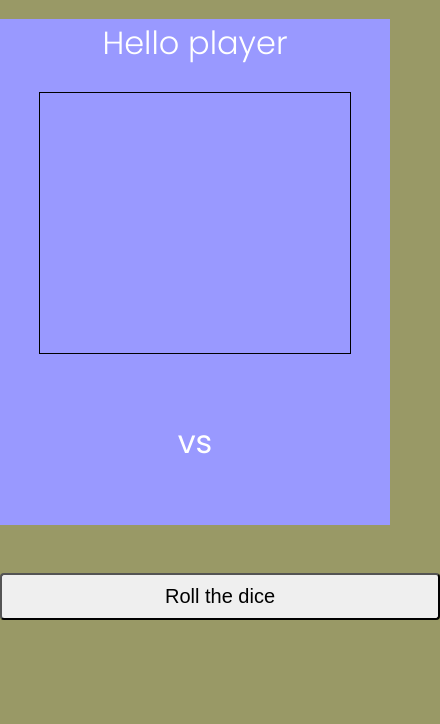
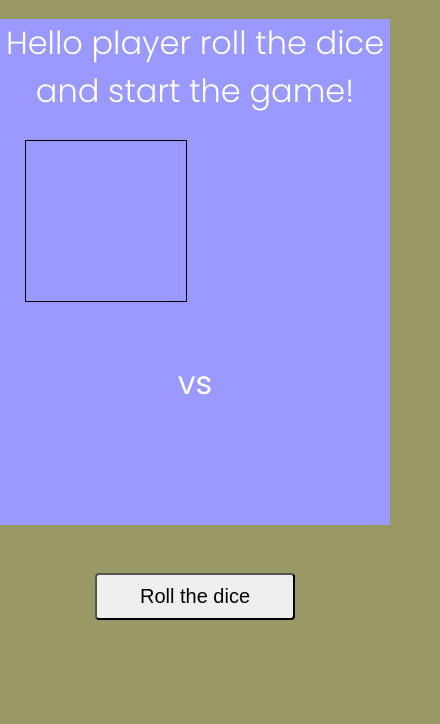
Before and after one commit to peterudu/try-your-luck-dice-game, a plain HTML site: page index.html in a window 390 px wide. Shown: the part 120-844 px from the top of the page, 440 px wide, since content can reach past the window. Drawn offline with Linux system fonts and the light colour scheme.

```diff
--- a/assets/css/style.css
+++ b/assets/css/style.css
@@ -49,3 +49,61 @@
     border-radius: 4px;
     cursor: pointer;
 }
+
+/* ------ Media queries ------- */
+
+@media  (max-width: 770px) {
+
+    #player-area, #computer-area {
+        display: inline-block;
+        max-width: 250px;
+        height: 250px;
+        border: 1px solid #000;
+        /* padding: 5px; */
+        /* margin: 25px; */
+        text-align: center;
+        /* font-weight: 300; */
+        font-size: 2.5em;
+    }
+}
+
+@media  (max-width: 685px) {
+
+    #player-area, #computer-area {
+        display: inline-block;
+        max-width: 200px;
+        height: 200px;
+        border: 1px solid #000;
+        text-align: center;
+        /* font-weight: 300; */
+        font-size: 2em;
+    }
+}
+
+@media  (max-width: 580px) {
+
+    .game-area {
+        max-width: 80vh;
+    }
+
+    #display-area {
+        max-width: 100%;
+    }
+
+    #player-area, #computer-area {
+        display: block;
+        max-width: 150px;
+        height: 150px;
+        border: 1px solid #000;
+        /* padding: 5px; */
+        /* margin: 25px; */
+        text-align: center;
+        /* font-weight: 300; */
+        font-size: 2em;
+    }
+
+    #roll-dice {
+        max-width: 200px;
+        padding: 10px;
+    }
+}
--- a/index.html
+++ b/index.html
@@ -1,27 +1,29 @@
 <!DOCTYPE html>
 <html lang="en">
+
 <head>
     <meta charset="UTF-8">
     <meta http-equiv="X-UA-Compatible" content="IE=edge">
     <meta name="viewport" content="width=device-width, initial-scale=1.0">
     <script src="https://kit.fontawesome.com/73b211bde3.js" crossorigin="anonymous"></script>
     <link href="https://fonts.googleapis.com/css2?family=Poppins:wght@300;400&family=Roboto:wght@300;400&display=swap"
-    rel="stylesheet">
+        rel="stylesheet">
     <link rel="stylesheet" href="assets/css/style.css">
-    <title>Document</title>
+    <title>Try your luck dice game</title>
 </head>
+
 <body>
     <h1 class="heading">
-        <img class="dice-logo" src="assets/images/dice.png" alt="dice logo">  Try Your Luck Dice Game
+        <img class="dice-logo" src="assets/images/dice.png" alt="dice logo"> Try Your Luck Dice Game
     </h1>
 
     <div class="game-area">
         <div id="display-area">
-            <h2 id="display-text">Hello player</h2>
+            <h2 id="display-text">Hello player roll the dice and start the game!</h2>
             <div id="player-area">
             </div>
             <p id="versus">vs</p>
-             <div id="computer-area"></div>
+            <div id="computer-area"></div>
         </div>
     </div>
 
@@ -30,4 +32,5 @@
 
     <script src="assets/js/script.js"></script>
 </body>
+
 </html>
```
Also changed, not shown: assets/images/button.png (added), assets/images/css-validation.png (added), assets/images/fullpage.png (added), assets/images/game-area.png (added), assets/images/heading.png (added), assets/images/html-validation.png (added), 1 other file.
